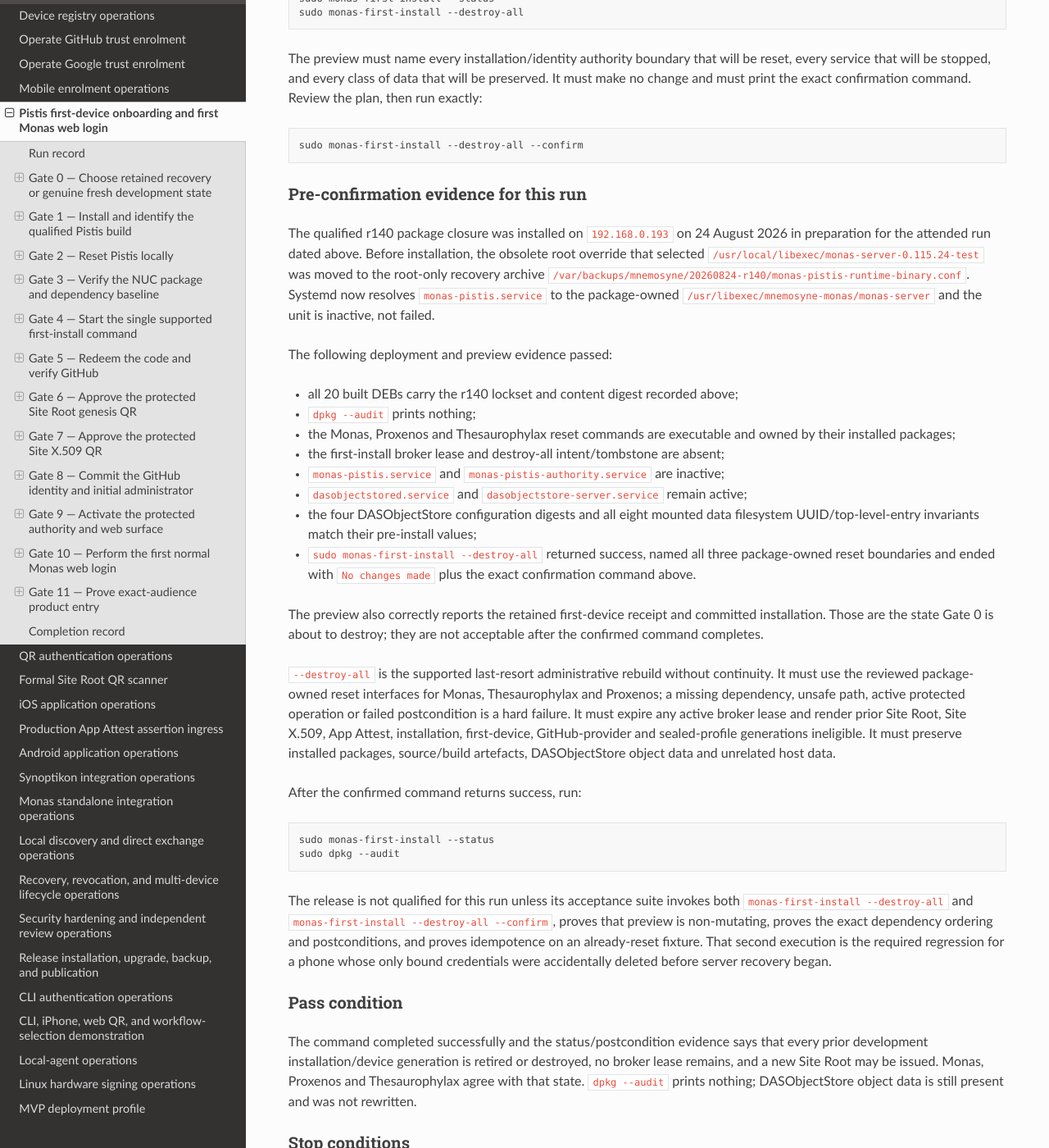
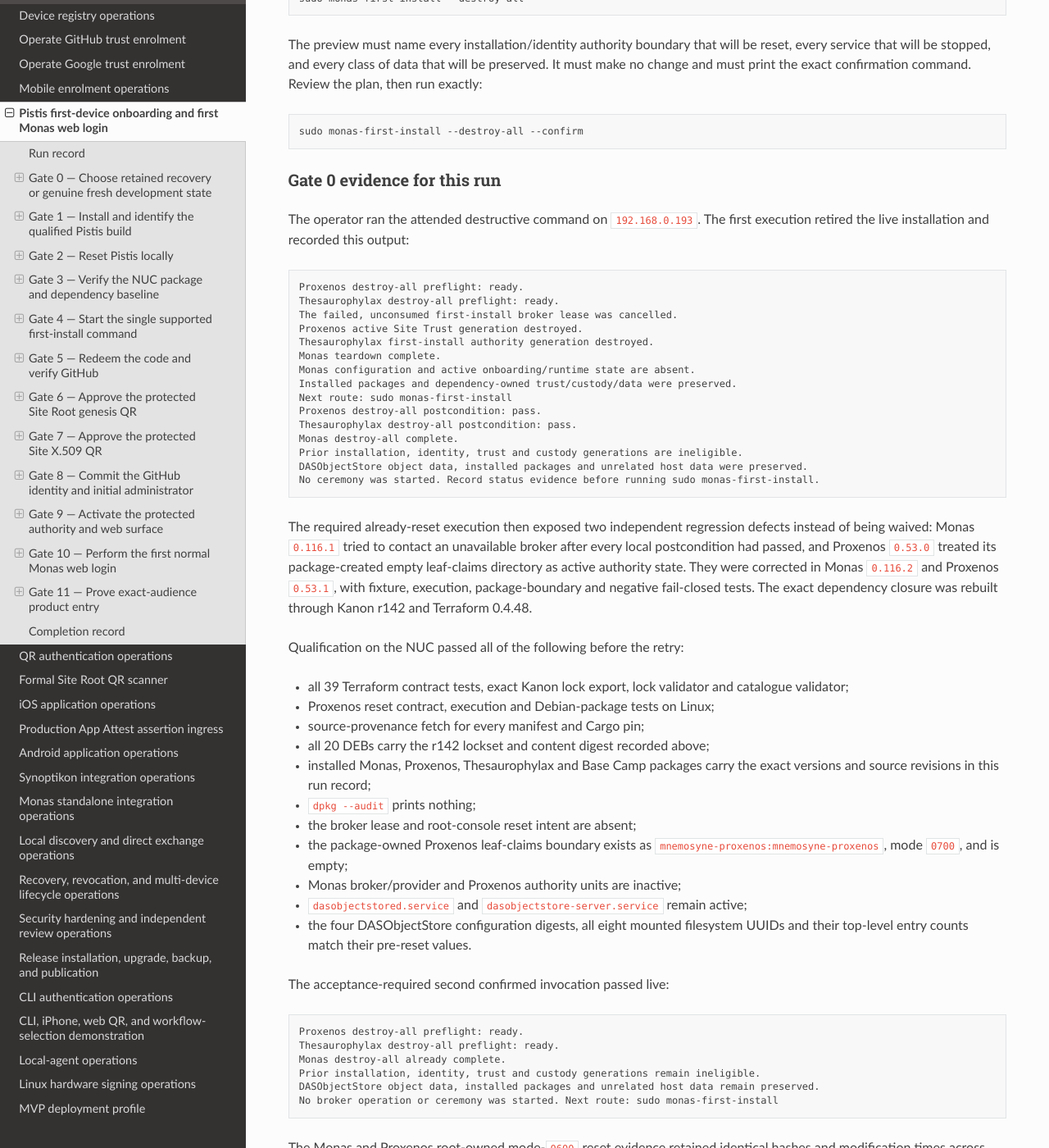
Before and after one commit to sagrudd/pistis, a Sphinx documentation site: the page built from docs/operations/monas-first-web-login-runbook.md, in a window 1280 px wide and 1400 px high, scrolled down 1504 px. Shown: the whole window at 82% size. Built offline with Sphinx 7.4.7 and the Read the Docs theme 3.1.0, drawn with Linux system fonts in a browser that asks for light colours; the version number could not be read and is left out; some of the changed text lies outside the part shown.

Commit message:
Close Gate 0 with live reset evidence

````diff
--- a/docs/operations/monas-first-web-login-runbook.md
+++ b/docs/operations/monas-first-web-login-runbook.md
@@ -31,15 +31,15 @@
 |---|---|
 | Date and operator | 25 August 2026; `sagrudd` |
 | NUC hostname and address | No network hostname assigned; `192.168.0.193`. The observed OS-local label `stephen-NUC12DCMi9` is not a Site Trust identity. |
-| Monas package version and source revision | `0.116.1`; `064c802010401af579ce1bf5f64516b1d4de79a1` |
-| Recovery dependency versions and source revisions | Proxenos `0.53.0` at `a452a0161aea642246a86bbb80eb5c1e4bc5d54e`; Thesaurophylax `0.70.0` at `fa61a3af3eacf1730f7978326fb5eacd24ccdc69` |
-| Dependent package rebuilt for the closure | Expedition Base Camp/Jenkins `0.85.18` at `2cdb5de806585cd8db3f7d381332fd844d564a76` |
-| Kanon lockset ID and digest | `monas-terraform-products-closure-20260824-r140`; `sha256:869a4af428dc5d12e5368e7e7498a31ac0f8e8a78c090041e7f19bd6ee85c90d`; registry revision `9e774c06ccd34871b8487e667fb7e0b7950c8e26` |
-| Terraform version and source revision | `0.4.46`; `82d3efa356f7d4e4a390f230af3eb80c7768d4e1` (r140 projection) |
+| Monas package version and source revision | `0.116.2`; `4de58dd536e99ff601334efa76da68cc085d833c` |
+| Recovery dependency versions and source revisions | Proxenos `0.53.1` at `cab0ae0a2832690c346b93184c839f56368f6657`; Thesaurophylax `0.70.0` at `fa61a3af3eacf1730f7978326fb5eacd24ccdc69` |
+| Dependent package rebuilt for the closure | Expedition Base Camp/Jenkins `0.85.19` at `18436c635d50197ff2676f107e60e076138bf2c2` |
+| Kanon lockset ID and digest | `monas-terraform-products-closure-20260824-r142`; `sha256:1fd72a96180a843eda54554364b63bd66f07fd5e77a7d72852e50e264761016e`; registry revision `b30178d62bc3898307beadd49cf7874d0da831a2` (canonical merge `d7911eb921c3031195bf59ed737c9977318d8365`) |
+| Terraform version and source revision | `0.4.48`; `7886293d47e453ff595bebefc4353f7da5a9af31` (r142 projection) |
 | Pistis version, build and source revision | `0.23.0` (`47`); `3c7d9b5a5c77445fd3aa54cf249b65dd7c61790c`; signed IPA SHA-256 `84d3246dbf4bae0b482ba8d1699b322727741368bc536b4b3e84098dc2a1dc79` |
 | iPhone model and iOS version | iPhone 14 Pro Max (`iPhone15,3`); iOS `26.6.1` (`23G83`) |
-| Native Monas HTTPS origin | `https://192.168.0.193:8443` (the prior retained generation; Gate 0 must make it ineligible before a new generation is issued) |
-| Outcome of each gate | Gate 0: qualified r140 packages installed and non-mutating `--destroy-all` preview passed; **operator confirmation and postcondition evidence pending**. Gate 1: pass. Gate 2: pass (operator reports local Pistis reset complete). Gates 3–10: not started. |
+| Native Monas HTTPS origin | Not issued. The prior `https://192.168.0.193:8443` generation is ineligible after Gate 0; a new origin is recorded only when the new installation issues it. |
+| Outcome of each gate | **Gate 0: PASS** (attended reset, qualified r142 deployment and idempotent live acceptance all passed). Gate 1: pass. Gate 2: pass (operator reports local Pistis reset complete). Gates 3–10: not started. |
 
 Do not record QR payloads, bootstrap codes, browser capabilities, cookies,
 provider tokens, private keys or complete signed proofs.
@@ -70,36 +70,72 @@
 sudo monas-first-install --destroy-all --confirm
 ```
 
-### Pre-confirmation evidence for this run
+### Gate 0 evidence for this run
 
-The qualified r140 package closure was installed on `192.168.0.193` on 24
-August 2026 in preparation for the attended run dated above. Before
-installation, the obsolete root override that selected
-`/usr/local/libexec/monas-server-0.115.24-test` was moved to the root-only
-recovery archive
-`/var/backups/mnemosyne/20260824-r140/monas-pistis-runtime-binary.conf`.
-Systemd now resolves `monas-pistis.service` to the package-owned
-`/usr/libexec/mnemosyne-monas/monas-server` and the unit is inactive, not
-failed.
+The operator ran the attended destructive command on `192.168.0.193`. The
+first execution retired the live installation and recorded this output:
 
-The following deployment and preview evidence passed:
+```text
+Proxenos destroy-all preflight: ready.
+Thesaurophylax destroy-all preflight: ready.
+The failed, unconsumed first-install broker lease was cancelled.
+Proxenos active Site Trust generation destroyed.
+Thesaurophylax first-install authority generation destroyed.
+Monas teardown complete.
+Monas configuration and active onboarding/runtime state are absent.
+Installed packages and dependency-owned trust/custody/data were preserved.
+Next route: sudo monas-first-install
+Proxenos destroy-all postcondition: pass.
+Thesaurophylax destroy-all postcondition: pass.
+Monas destroy-all complete.
+Prior installation, identity, trust and custody generations are ineligible.
+DASObjectStore object data, installed packages and unrelated host data were preserved.
+No ceremony was started. Record status evidence before running sudo monas-first-install.
+```
 
-- all 20 built DEBs carry the r140 lockset and content digest recorded above;
+The required already-reset execution then exposed two independent regression
+defects instead of being waived: Monas `0.116.1` tried to contact an
+unavailable broker after every local postcondition had passed, and Proxenos
+`0.53.0` treated its package-created empty leaf-claims directory as active
+authority state. They were corrected in Monas `0.116.2` and Proxenos `0.53.1`,
+with fixture, execution, package-boundary and negative fail-closed tests. The
+exact dependency closure was rebuilt through Kanon r142 and Terraform 0.4.48.
+
+Qualification on the NUC passed all of the following before the retry:
+
+- all 39 Terraform contract tests, exact Kanon lock export, lock validator and
+  catalogue validator;
+- Proxenos reset contract, execution and Debian-package tests on Linux;
+- source-provenance fetch for every manifest and Cargo pin;
+- all 20 DEBs carry the r142 lockset and content digest recorded above;
+- installed Monas, Proxenos, Thesaurophylax and Base Camp packages carry the
+  exact versions and source revisions in this run record;
 - `dpkg --audit` prints nothing;
-- the Monas, Proxenos and Thesaurophylax reset commands are executable and
-  owned by their installed packages;
-- the first-install broker lease and destroy-all intent/tombstone are absent;
-- `monas-pistis.service` and `monas-pistis-authority.service` are inactive;
+- the broker lease and root-console reset intent are absent;
+- the package-owned Proxenos leaf-claims boundary exists as
+  `mnemosyne-proxenos:mnemosyne-proxenos`, mode `0700`, and is empty;
+- Monas broker/provider and Proxenos authority units are inactive;
 - `dasobjectstored.service` and `dasobjectstore-server.service` remain active;
-- the four DASObjectStore configuration digests and all eight mounted data
-  filesystem UUID/top-level-entry invariants match their pre-install values;
-- `sudo monas-first-install --destroy-all` returned success, named all three
-  package-owned reset boundaries and ended with `No changes made` plus the
-  exact confirmation command above.
+- the four DASObjectStore configuration digests, all eight mounted filesystem
+  UUIDs and their top-level entry counts match their pre-reset values.
 
-The preview also correctly reports the retained first-device receipt and
-committed installation. Those are the state Gate 0 is about to destroy; they
-are not acceptable after the confirmed command completes.
+The acceptance-required second confirmed invocation passed live:
+
+```text
+Proxenos destroy-all preflight: ready.
+Thesaurophylax destroy-all preflight: ready.
+Monas destroy-all already complete.
+Prior installation, identity, trust and custody generations remain ineligible.
+DASObjectStore object data, installed packages and unrelated host data remain preserved.
+No broker operation or ceremony was started. Next route: sudo monas-first-install
+```
+
+The Monas and Proxenos root-owned mode-`0600` reset evidence retained identical
+hashes and modification times across this second execution. The broker lease
+and reset intent remained absent. A final `--status` showed no issued bootstrap
+presentation, no retained installation or identity, inactive custody and
+authority, and every later route guarded or waiting. The final `dpkg --audit`
+again printed nothing. No code, QR, broker operation or ceremony was started.
 
 `--destroy-all` is the supported last-resort administrative rebuild without
 continuity. It must use the reviewed package-owned reset interfaces for Monas,
````
